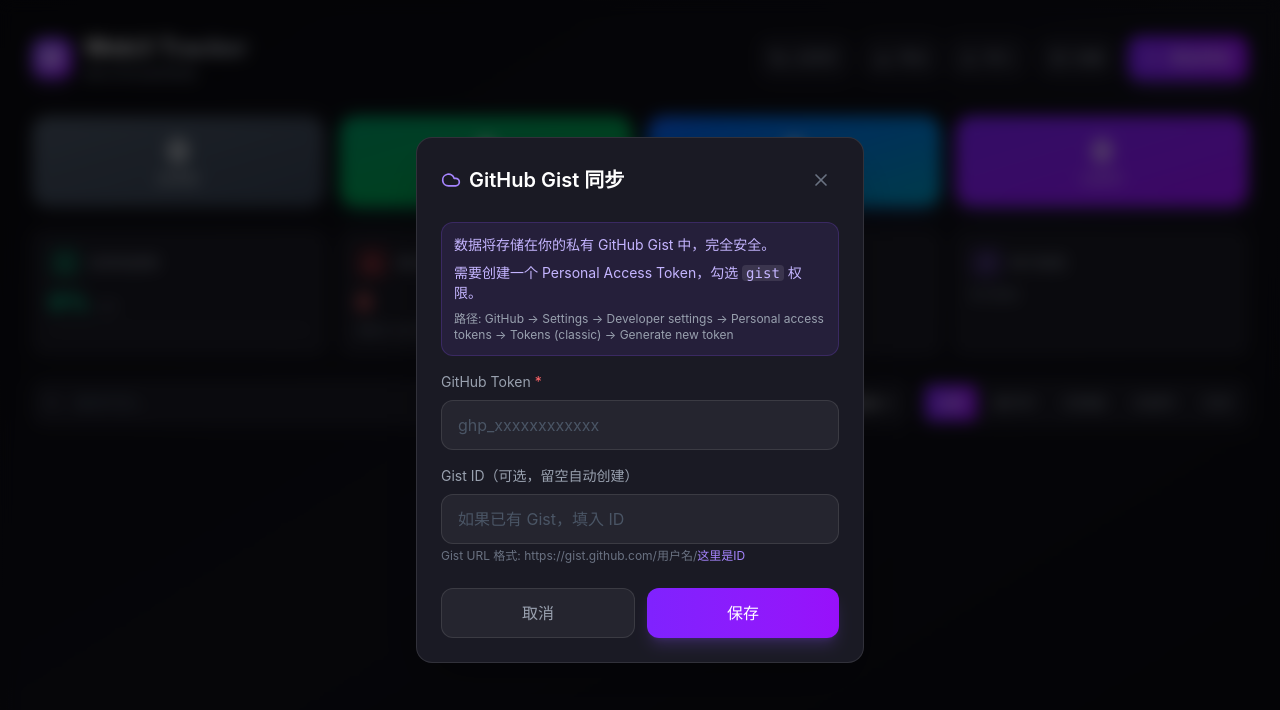
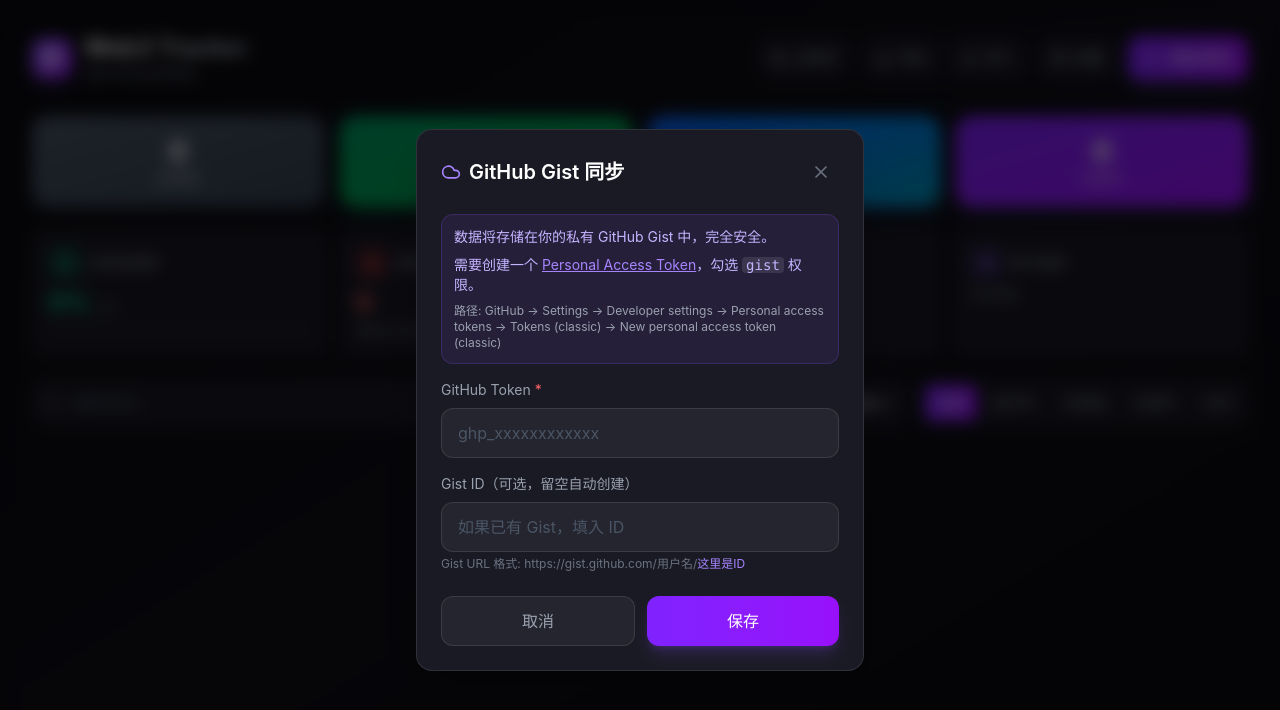
Before and after one commit to nonfan/web3-tracker, a React (Vite) app: page / in a window 1280 px wide. Both pictures are taken after a click on the button "云同步". Shown: the top 710 px of the page. Built offline with nearby package versions, Linux system fonts and the light colour scheme.

Commit message:
fix: restore token link and update path instructions

```diff
--- a/src/components/GistSync.tsx
+++ b/src/components/GistSync.tsx
@@ -186,10 +186,19 @@
               <div className="p-3 bg-violet-500/10 border border-violet-500/20 rounded-xl text-sm text-violet-300">
                 <p className="mb-2">数据将存储在你的私有 GitHub Gist 中，完全安全。</p>
                 <p>
-                  需要创建一个 Personal Access Token，勾选 <code className="bg-white/10 px-1 rounded">gist</code> 权限。
+                  需要创建一个{' '}
+                  <a
+                    href="https://github.com/settings/tokens/new?scopes=gist&description=Web3Tracker"
+                    target="_blank"
+                    rel="noopener noreferrer"
+                    className="text-violet-400 underline"
+                  >
+                    Personal Access Token
+                  </a>
+                  ，勾选 <code className="bg-white/10 px-1 rounded">gist</code> 权限。
                 </p>
                 <p className="mt-2 text-xs text-gray-400">
-                  路径: GitHub → Settings → Developer settings → Personal access tokens → Tokens (classic) → Generate new token
+                  路径: GitHub → Settings → Developer settings → Personal access tokens → Tokens (classic) → New personal access token (classic)
                 </p>
               </div>
 
```
